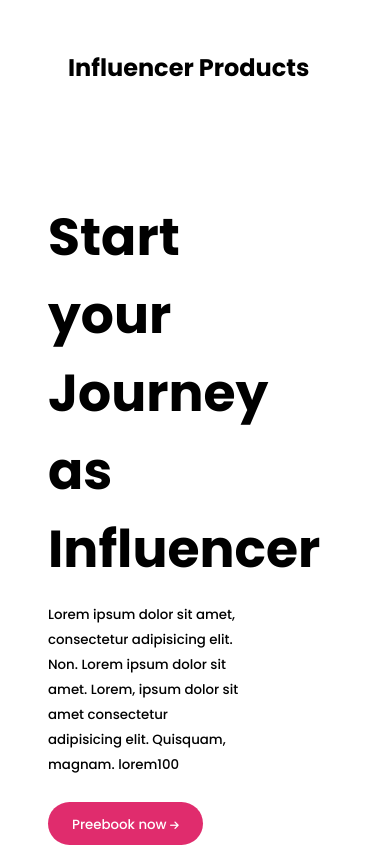
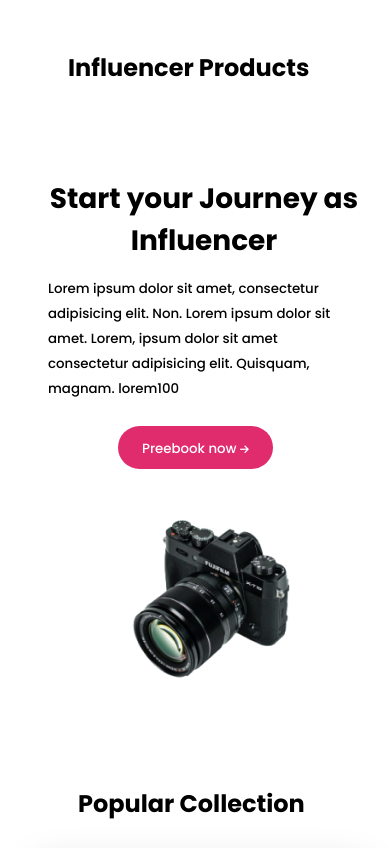
Before and after one commit to fazriislam/influencer-gears, a plain HTML site: page index.html in a window 390 px wide. Shown: the top 848 px of the page. Drawn offline with Linux system fonts and the light colour scheme.

Commit message:
Edited Mobile

```diff
--- a/style.css
+++ b/style.css
@@ -206,7 +206,7 @@ footer p{
 
  /* Media Query  */
  /* For Mobile */
- @media only screen and (max-width:688px){
+ @media only screen and (max-width: 688px){
      body{
          width: 100%;
          /* padding: 5px 4px; */
@@ -219,10 +219,19 @@ footer p{
          flex-direction: column;
      }
      .text-area{
+         width: 80%;
          padding-left: 40px;
      }
+     .text-area h2{
+         font-size: 28px;
+         text-align: center;
+     }
+     .booking-button{
+         padding-left: 70px;
+     }
      .image-area{
-         margin-top: 20px;
+         width: 80%;
+         margin-top: 50px;
          padding-left: 50px;
      }
      .section-title{
@@ -244,4 +253,16 @@ footer p{
          margin-left: 0px;
          margin-right: 45px;
      }
+     footer{
+         width: 100%;
+     }
  }
+
+ /* For Tablet  */
+ @media only screen and (min-width: 688px) and (max-width: 992px) {
+     body{
+         width: 100%;
+         margin: 0;
+         padding: 0;
+     }
+ }
```
